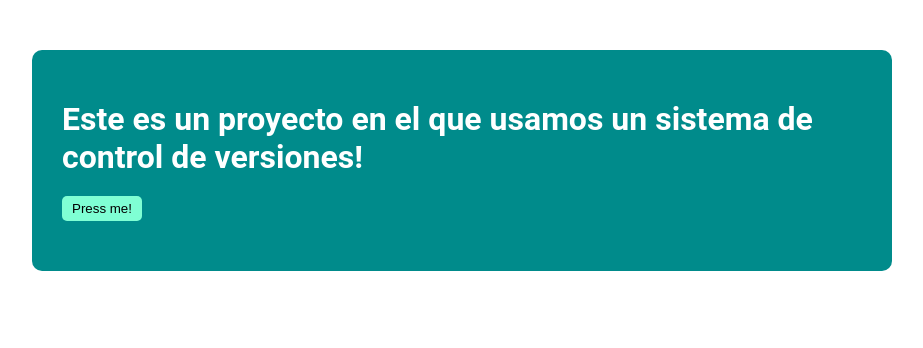
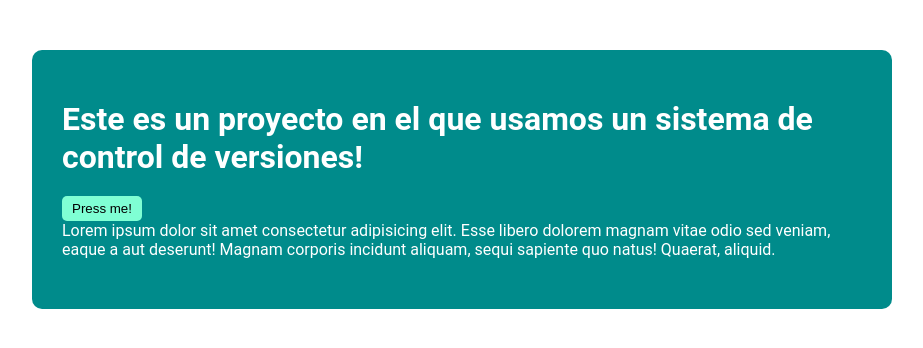
Before and after one commit to juanjosedev/NombreProyecto, a plain HTML site: page index.htm in a window 1280 px wide. Shown: the whole page, without its empty margins (178-1101 px from the left). Drawn offline with Linux system fonts and the light colour scheme.

Commit message:
Añadimos un texto

```diff
--- a/index.htm
+++ b/index.htm
@@ -11,6 +11,7 @@
     <div class="container">
         <h1>Este es un proyecto en el que usamos un sistema de control de versiones!</h1>
         <button id="saludo">Press me!</button>
+        <p>Lorem ipsum dolor sit amet consectetur adipisicing elit. Esse libero dolorem magnam vitae odio sed veniam, eaque a aut deserunt! Magnam corporis incidunt aliquam, sequi sapiente quo natus! Quaerat, aliquid.</p>
     </div>
     <script src="js/main.js"></script>
 </body>
```
